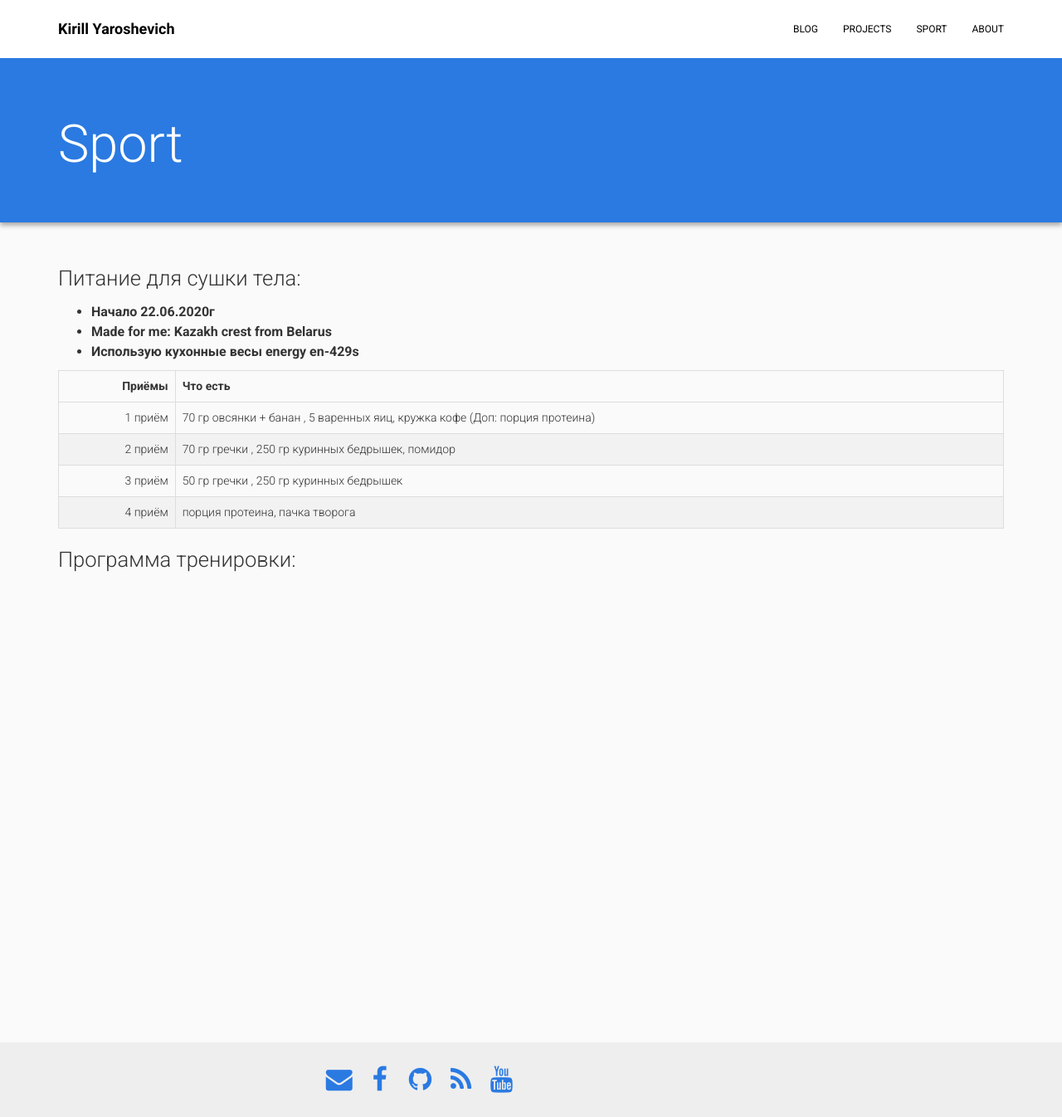
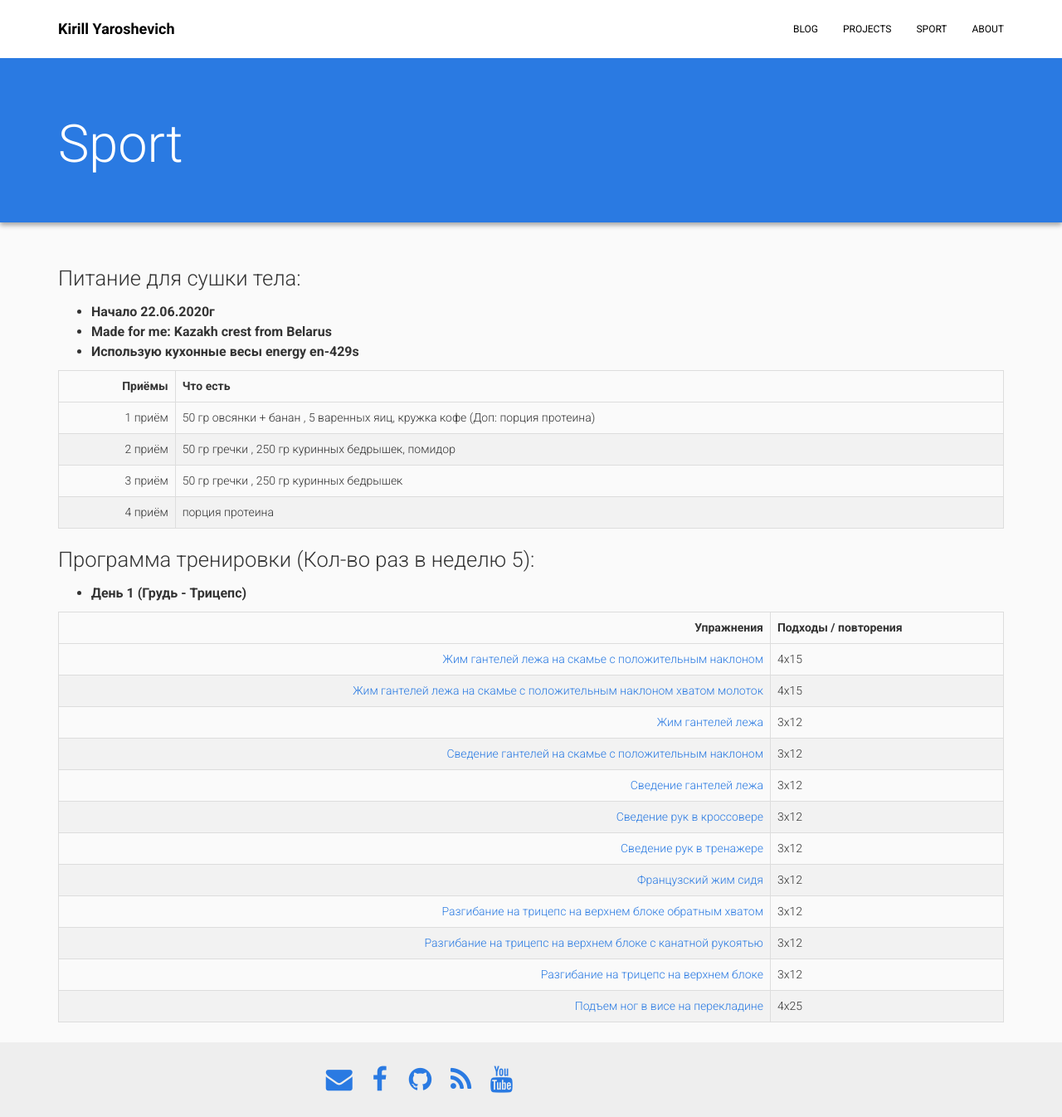
Before and after one commit to Hadenix/Hadenix.github.io, a Jekyll site: the page built from sport.md, in a window 1280 px wide and 1346 px high. Shown: the whole window at 83% size. Built offline with Jekyll 4.4.1, drawn with Linux system fonts in a browser that asks for light colours; nearby versions of some CDN libraries.

Commit message:
Update sport.md
- Уменьшение углеводов
- программа тренировки день 1

```diff
--- a/sport.md
+++ b/sport.md
@@ -12,10 +12,27 @@ permalink: /sport/
 
 Приёмы | Что есть
 -------:|:-------------------------
-1 приём | 70 гр овсянки + банан , 5 варенных яиц, кружка кофе (Доп: порция протеина)
-2 приём | 70 гр гречки , 250 гр куринных бедрышек, помидор
+1 приём | 50 гр овсянки + банан , 5 варенных яиц, кружка кофе (Доп: порция протеина)
+2 приём | 50 гр гречки , 250 гр куринных бедрышек, помидор
 3 приём | 50 гр гречки , 250 гр куринных бедрышек
-4 приём | порция протеина, пачка творога
+4 приём | порция протеина
 
 
-### Программа тренировки:
+### Программа тренировки (Кол-во раз в неделю 5):
+
+* **День 1 (Грудь - Трицепс)**
+
+Упражнения | Подходы / повторения
+-------:|:-------------------------
+[Жим гантелей лежа на скамье с положительным наклоном](https://dailyfit.ru/uprazhneniya/zhim-gantelej-lezha-na-naklonnoj-skame/) | 4х15
+[Жим гантелей лежа на скамье с положительным наклоном хватом молоток](https://dailyfit.ru/uprazhneniya/zhim-gantelej-na-naklonnoj-skame/) | 4х15
+[Жим гантелей лежа](https://dailyfit.ru/uprazhneniya/zhim-s-gantelyami-lezha-na-gorizontalnoj-skame/) | 3х12
+[Сведение гантелей на скамье с положительным наклоном](https://dailyfit.ru/uprazhneniya/svedenie-razvedenie-ruk-s-gantelyami-lezha-na-naklonnoj-skame/) | 3х12
+[Сведение гантелей лежа](https://dailyfit.ru/uprazhneniya/svedenie-gantelej-lezha-na-gorizontalnoj-skame/) | 3х12
+[Сведение рук в кроссовере](https://dailyfit.ru/uprazhneniya/svedenie-ruk-v-krossovere/) | 3х12
+[Сведение рук в тренажере](https://dailyfit.ru/uprazhneniya/svedenie-ruk-v-trenazhere-babochka/) | 3х12
+[Французский жим сидя](https://dailyfit.ru/uprazhneniya/francuzskij-zhim-sidya/) | 3х12
+[Разгибание на трицепс на верхнем блоке обратным хватом](https://dailyfit.ru/uprazhneniya/razgibanie-na-triceps-obratnym-xvatom/) | 3х12
+[Разгибание на трицепс на верхнем блоке с канатной рукоятью](https://dailyfit.ru/uprazhneniya/razgibanie-na-triceps-vniz-ispolzuya-kanatnuyu-rukoyat/) | 3х12
+[Разгибание на трицепс на верхнем блоке](https://dailyfit.ru/uprazhneniya/razgibanie-na-triceps-vniz-2/) | 3х12
+[Подъем ног в висе на перекладине](https://dailyfit.ru/uprazhneniya/podem-nog-v-vise-na-perekladine/) | 4х25
```
